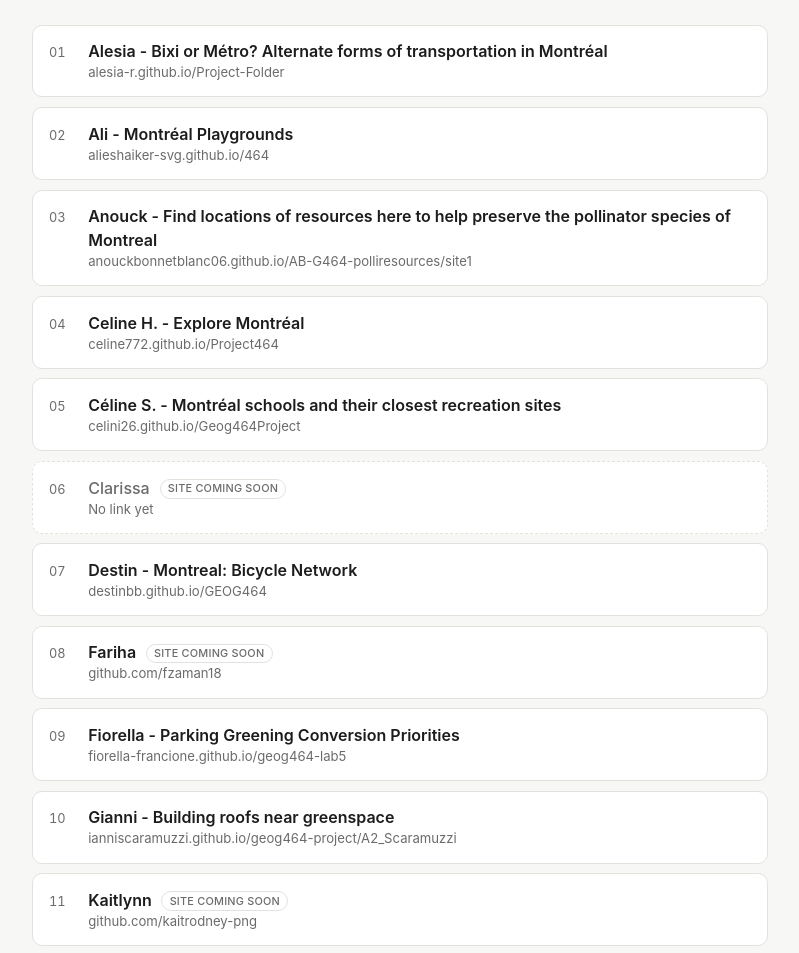
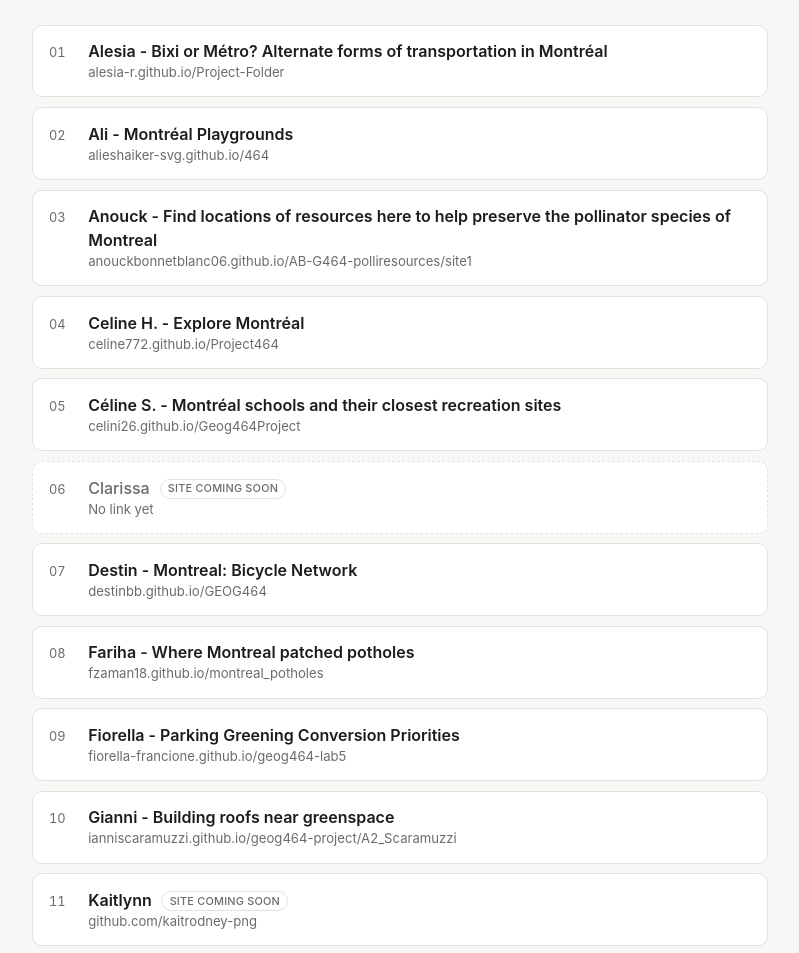
Before and after one commit to alluvial-fan/464-directory, a plain HTML site: page index.html in a window 1280 px wide. Shown: the part 131-1084 px from the top of the page, without its empty margins (240-1039 px from the left). Drawn offline with Linux system fonts and the light colour scheme.

Commit message:
Update link and description for Fariha's site

```diff
--- a/index.html
+++ b/index.html
@@ -151,11 +151,11 @@
       </span>
     </a></li>
 
-    <li><a href="https://github.com/fzaman18" target="_blank" rel="noopener">
+    <li><a href="https://fzaman18.github.io/montreal_potholes/site/" target="_blank" rel="noopener">
       <span class="num">08</span>
       <span class="body">
-        <span class="title">Fariha <span class="pending">Site coming soon</span></span>
-        <span class="handle">github.com/fzaman18</span>
+        <span class="title">Fariha - Where Montreal patched potholes</span>
+        <span class="handle">fzaman18.github.io/montreal_potholes</span>
       </span>
     </a></li>
 
```
